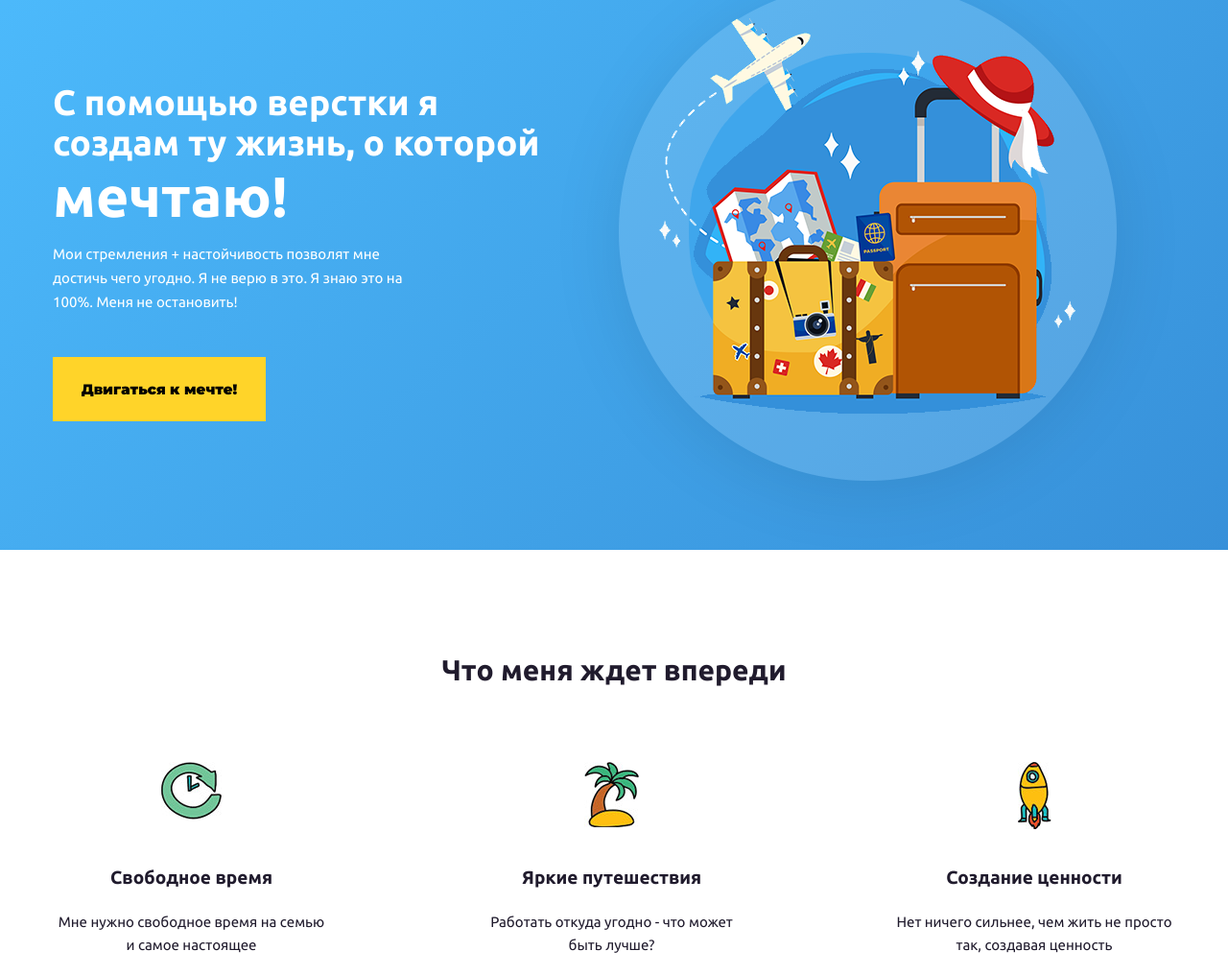
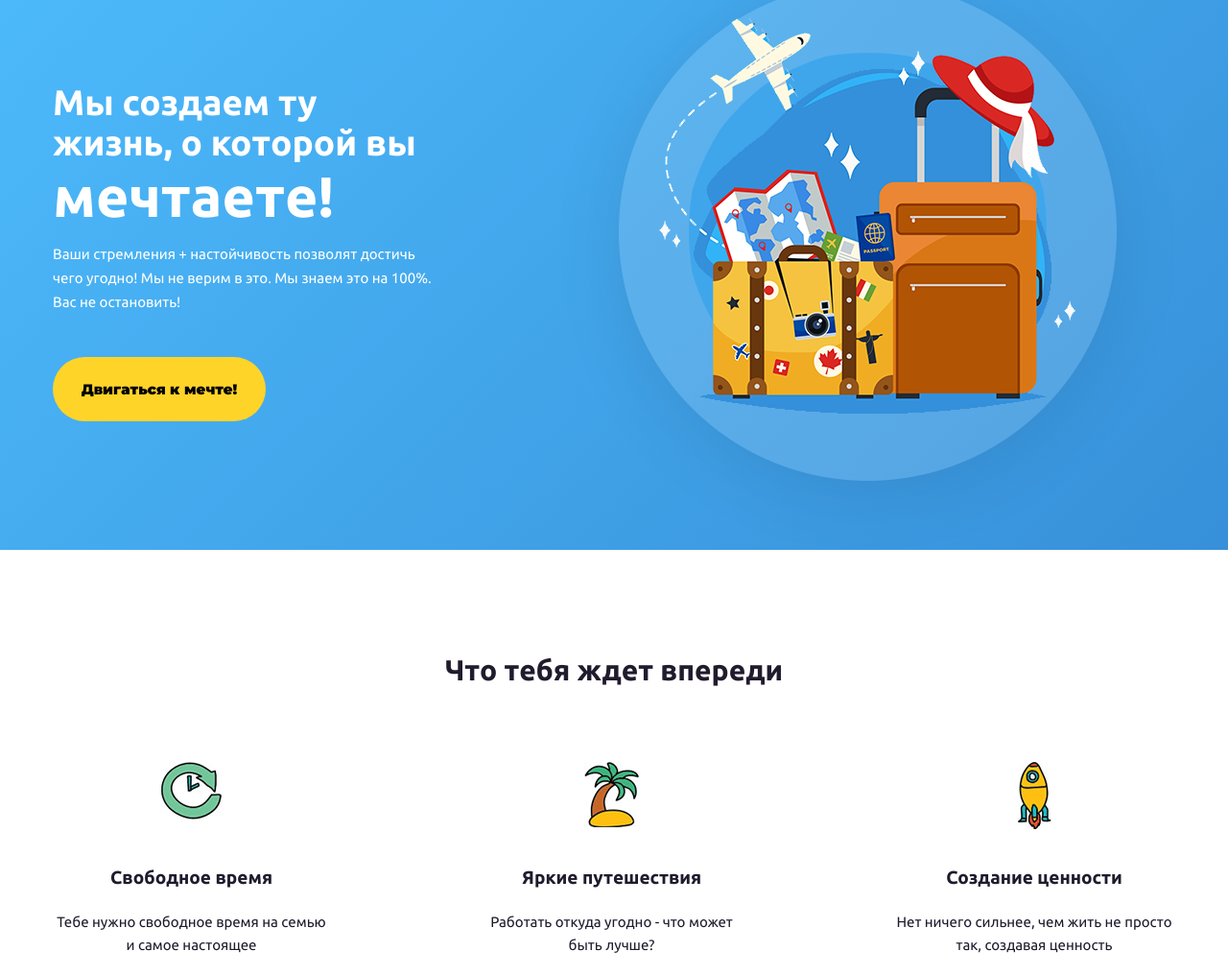
Before and after one commit to PavelGoodin/present_template, a plain HTML site: page index.html in a window 1280 px wide. Shown: the part 169-1185 px from the top of the page at 96% size. Drawn offline with nearby package versions, Linux system fonts and the light colour scheme.

Commit message:
build_present_v1.002

```diff
--- a/css/main.css
+++ b/css/main.css
@@ -19,6 +19,8 @@ h1, h2, h3, h4, h5, h6 {
 	margin: 0;
 
 }
+h1{width: 380px;
+text-align: left;}
 
 h2{font-size: 30px;}
 
@@ -65,6 +67,7 @@ color: #fff;
 .title
 {
 	font-size: 37px;
+
 }
 .title span
 {
@@ -88,6 +91,7 @@ color: #fff;
 	text-decoration: none;
 	padding:24px;
 	transition: all 0.5s ease;
+	border-radius: 100px;
 }
 
 .btn:hover
@@ -216,6 +220,7 @@ background: #164d7a;
 {
 
 .container { width: 960px;}
+/*.travel{ flex-direction: column; }*/
 
 }
 
--- a/index.html
+++ b/index.html
@@ -3,7 +3,7 @@
 <head>
 	<meta charset="UTF-8">
 	<meta name="viewport" content="width=device-width, initial-scale=1.0">
-	<title>ДомашнееЗадание3</title>
+	<title>Тестовая страница</title>
 	<link rel="stylesheet" type="text/css" href="css/main.css">
 	<link rel="preconnect" href="https://fonts.googleapis.com">
 	<link rel="preconnect" href="https://fonts.gstatic.com" crossorigin>
@@ -20,10 +20,10 @@
 		<div class="wrapper">
 			<div class="offer">
 				<h1 class="title">
-				С помощью верстки я создам ту жизнь, о которой <span>мечтаю!</span>
+				Мы создаем ту жизнь, о которой вы<br><span>мечтаете!</span>
 				</h1>
 				<p class="intro">
-					Мои стремления + настойчивость позволят мне достичь чего угодно. Я не верю в это. Я знаю это на 100%. Меня не остановить!
+					Ваши стремления + настойчивость позволят достичь чего угодно! Мы не верим в это. Мы знаем это на 100%. Вас не остановить!
 				</p>
 				<a href="#" id = "button" class="btn">Двигаться к мечте!</a>
 			</div>
@@ -40,14 +40,14 @@
 
 <div class="container">
 
-	<h2 class="heading2">Что меня ждет впереди</h2>
+	<h2 class="heading2">Что тебя ждет впереди</h2>
 
 		<div class="wrapper2">
 
 			<div class="future1">
 				<img src="img/icon1.jpg" alt="icon1" class="icon1">
 				<h3>Свободное время</h3>
-				<p>Мне нужно свободное время на семью и самое настоящее</p>
+				<p>Тебе нужно свободное время на семью и самое настоящее</p>
 			</div>
 			<div class="future2">
 				<img src="img/icon2.jpg" alt="icon2" class="icon2">
@@ -91,7 +91,7 @@
 </section>
 
 	<footer class="footer">
-		&copy; Все мои мечты защищены моим трудолюбием
+		&copy; Все мечты защищены нашим трудолюбием
 	</footer>
 </body>
 </html>
```
